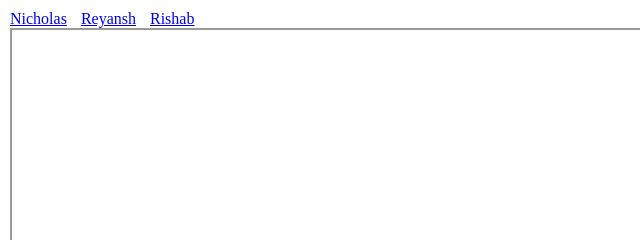
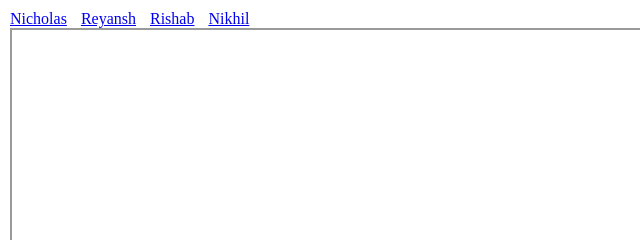
Before and after one commit to reyanshsawant/hackathon, a website: page index.html in a window 1280 px wide. Shown: the top 240 px of the page, 0-640 px from the left. Drawn offline with Linux system fonts and the light colour scheme.

Commit message:
add nikhil

```diff
--- a/index.html
+++ b/index.html
@@ -1,6 +1,7 @@
 <a href="#" onclick="changeFrameSource('nicholas.html')">Nicholas</a>
 <a href="#" onclick="changeFrameSource('reyansh.html')">Reyansh</a>
 <a href="#" onclick="changeFrameSource('rishab.html')">Rishab</a>
+<a href="#" onclick="changeFrameSource('nikhil.html')">Nikhil</a>
 
 
 <div>
```
